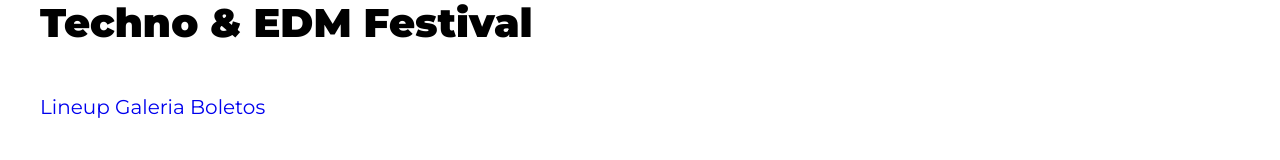
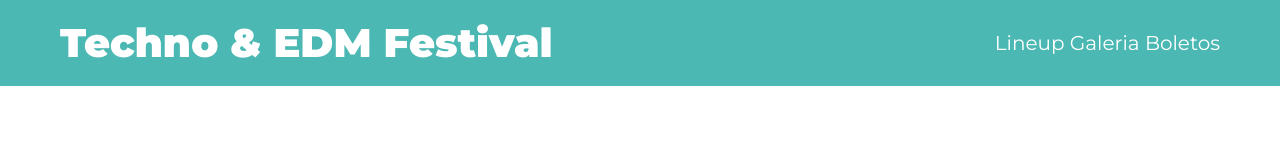
Before and after one commit to Chabito24/SASSyNPM, a website: page index.html in a window 1280 px wide. Drawn offline with Linux system fonts and the light colour scheme.

Commit message:
se agregan estilos al header se crea archivo header en sass

```diff
--- a/src/scss/app.scss
+++ b/src/scss/app.scss
@@ -12,4 +12,5 @@
 
  //base ---> es la carpeta que almacena todos los scss
 
- @forward 'base';
+ @forward 'base'; //apuntamos a la carpeta base
+ @forward 'layout'; //apuntamos a la carpeta layout
--- /dev/null
+++ b/src/scss/layout/_index.scss
@@ -0,0 +1,24 @@
+@use 'base/variables' as v;
+
+.header {
+    background-color: v.$verde;
+
+    .contenido-header {
+        padding: 2rem; // asigna pading a la informacio contenida en la etiqueta con contenido-header
+        display: flex;
+        justify-content: space-between;
+        align-items: center;
+
+    }
+
+    h1 {
+        color: v.$blanco;
+        margin: 0; // alinea los heading uno a cada lado con el space betwen del .contenido header
+    }//detecta que su elemento padre es el header y asigna la propiedad de css al h1 que pertenece a ese header, ver el contraste vs css como compila en build/css/app.css
+}
+
+.navegacion-principal {
+    a {
+        color: v.$blanco;
+    }
+}
```
Also changed, not shown: build/css/app.css, src/scss/layout/_header.scss (added).
